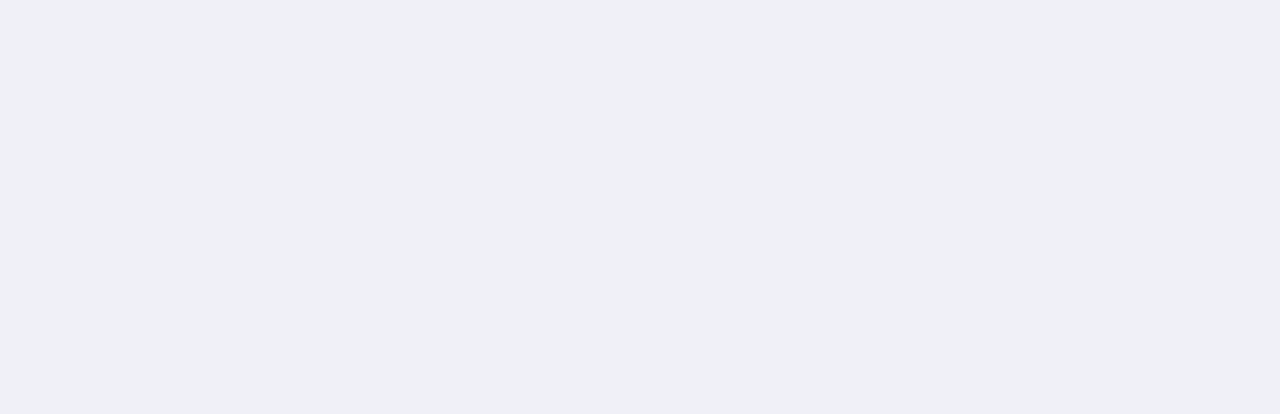
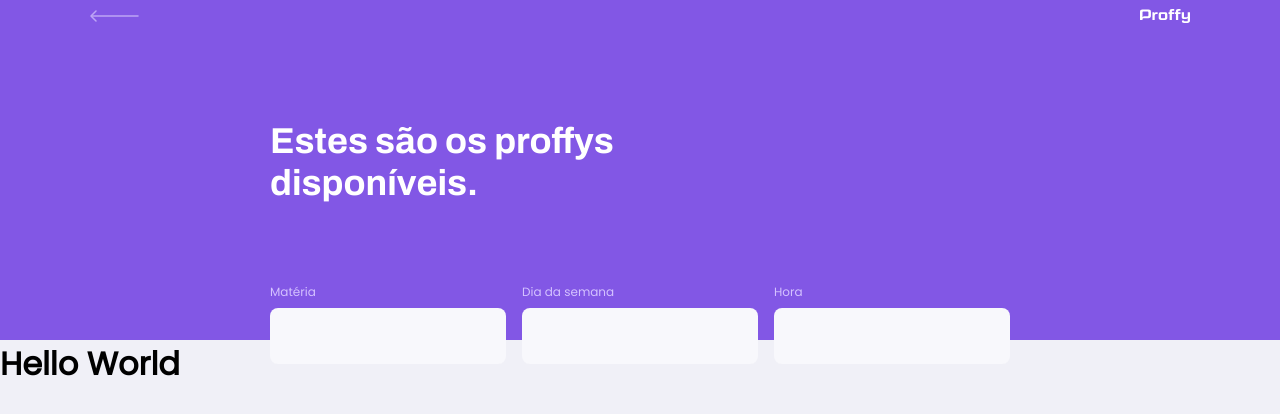
Before and after one commit to aabastos/Proffy, a React (Create React App) app in the folder web/: page /study in a window 1280 px wide. Shown: the top 414 px of the page. Built offline with nearby package versions, Linux system fonts and the light colour scheme.

Commit message:
header praticamente finalizado

```diff
--- a/web/src/assets/styles/global.css
+++ b/web/src/assets/styles/global.css
@@ -46,7 +46,7 @@ body, input, button, textarea {
 }
 
 .container {
-	width: 90%;
+	width: 90vw;
 	max-width: 700px;
 }
 
--- /dev/null
+++ b/web/src/components/PageHeader/index.tsx
@@ -0,0 +1,33 @@
+import React from 'react';
+
+import { Link } from 'react-router-dom';
+
+import backIcon from '../../assets/images/icons/back.svg';
+import logo from '../../assets/images/logo.svg';
+
+import './styles.css';
+
+interface PageHeaderProps {
+    title: String;
+}
+
+const PageHeader: React.FC<PageHeaderProps> = (props) => {
+    return (
+        <header className="page-header" >
+            <div className="top-bar-container">
+                <Link to="/" className="back-button" >
+                    <img src={backIcon} alt="Voltar" />
+                </Link>
+
+                <img src={logo} alt="Logo" />
+            </div>
+
+            <div className="header-content">
+                <strong>{props.title}</strong>
+                {props.children}
+            </div>
+        </header>
+    );
+}
+
+export default PageHeader;
--- /dev/null
+++ b/web/src/components/PageHeader/styles.css
@@ -0,0 +1,65 @@
+.page-header {
+    display: flex;
+    flex-direction: column;
+    background: var(--color-primary);
+}
+
+.page-header .top-bar-container {
+    width: 90%;
+    margin: 0 auto;
+    display: flex;
+    justify-content: space-between;
+    align-items: center;
+    color: var(--color-title-in-primary);
+}
+
+.page-header .top-bar-container > img{
+    width: 5rem;
+}
+
+.page-header .top-bar-container a{
+    height: 3.2rem;
+    transition: opacity 0.2s;
+}
+
+.page-header .top-bar-container a:hover{
+    opacity: 0.6;
+}
+
+.page-header .header-content {
+    width: 90%;
+    margin: 0 auto;
+    position: relative;
+    margin: 3.2rem auto;
+}
+
+.page-header .header-content strong {
+    font: 700 3.6rem Archivo;
+    line-height: 4.2rem;
+    color: var(--color-title-in-primary);
+}
+
+@media (min-width: 700px) {
+    .page-header {
+        height: 340px;
+    }
+
+    .page-header .top-bar-container {
+        max-width: 1100px;
+    }
+
+    .page-header .header-content {
+        flex: 1;
+        max-width: 740px;
+        margin: 0 auto;
+        padding-bottom: 48px;
+        display: flex;
+        flex-direction: column;
+        justify-content: center;
+        align-items: flex-start;
+    }
+
+    .page-header .header-content strong {
+        max-width: 350px;
+    }
+}
--- a/web/src/pages/TeacherList/index.tsx
+++ b/web/src/pages/TeacherList/index.tsx
@@ -1,8 +1,34 @@
 import React from 'react'
+
+import PageHeader from '../../components/PageHeader';
+
+import './styles.css';
 
 function TeacherList() {
     return (
-        <div id="page-teacher-list" className="container">
+        <div id="page-teacher-list">
+            <PageHeader title="Estes são os proffys disponíveis." >
+                <form id="search-teachers">
+                    <div className="input-block">
+                        <label htmlFor="subject">Matéria</label>
+                        <input type="text" id="subject" />
+                    </div>
+
+                    <div className="input-block">
+                        <label htmlFor="week_day">Dia da semana</label>
+                        <input type="text" id="week_day" />
+                    </div>
+
+                    <div className="input-block">
+                        <label htmlFor="time">Hora</label>
+                        <input type="text" id="time" />
+                    </div>
+                </form>
+            </PageHeader>
+
+            <body>
+                <h1>Hello World</h1>
+            </body>
         </div>
     )
 }
--- /dev/null
+++ b/web/src/pages/TeacherList/styles.css
@@ -0,0 +1,44 @@
+#page-teacher-list {
+    width: 100vw;
+    height: 100vh;
+}
+
+#search-teachers {
+    margin-top: 3.5rem;
+}
+
+.input-block {
+    margin-top: 1.5rem;
+}
+
+.input-block label {
+    font-size: 1.2rem;
+    color: var(--color-text-in-primary);
+}
+
+.input-block input {
+    width: 100%;
+    height: 5.6rem;
+    margin-top: 0.5rem;
+    border-radius: 0.8rem;
+    border: none;
+    padding: 0.5rem 1.5rem;
+    outline: 0;
+    background: var(--color-input-background);
+    font: 1.6rem Archivo;
+}
+
+@media (min-width: 700px) {
+    #page-teacher-list {
+        max-width: 100%;
+    }
+
+    #search-teachers {
+        display: grid;
+        grid-template-columns: 1fr 1fr 1fr;
+        column-gap: 16px;
+        position: absolute;
+        bottom: -24px;
+    }
+
+}
```
